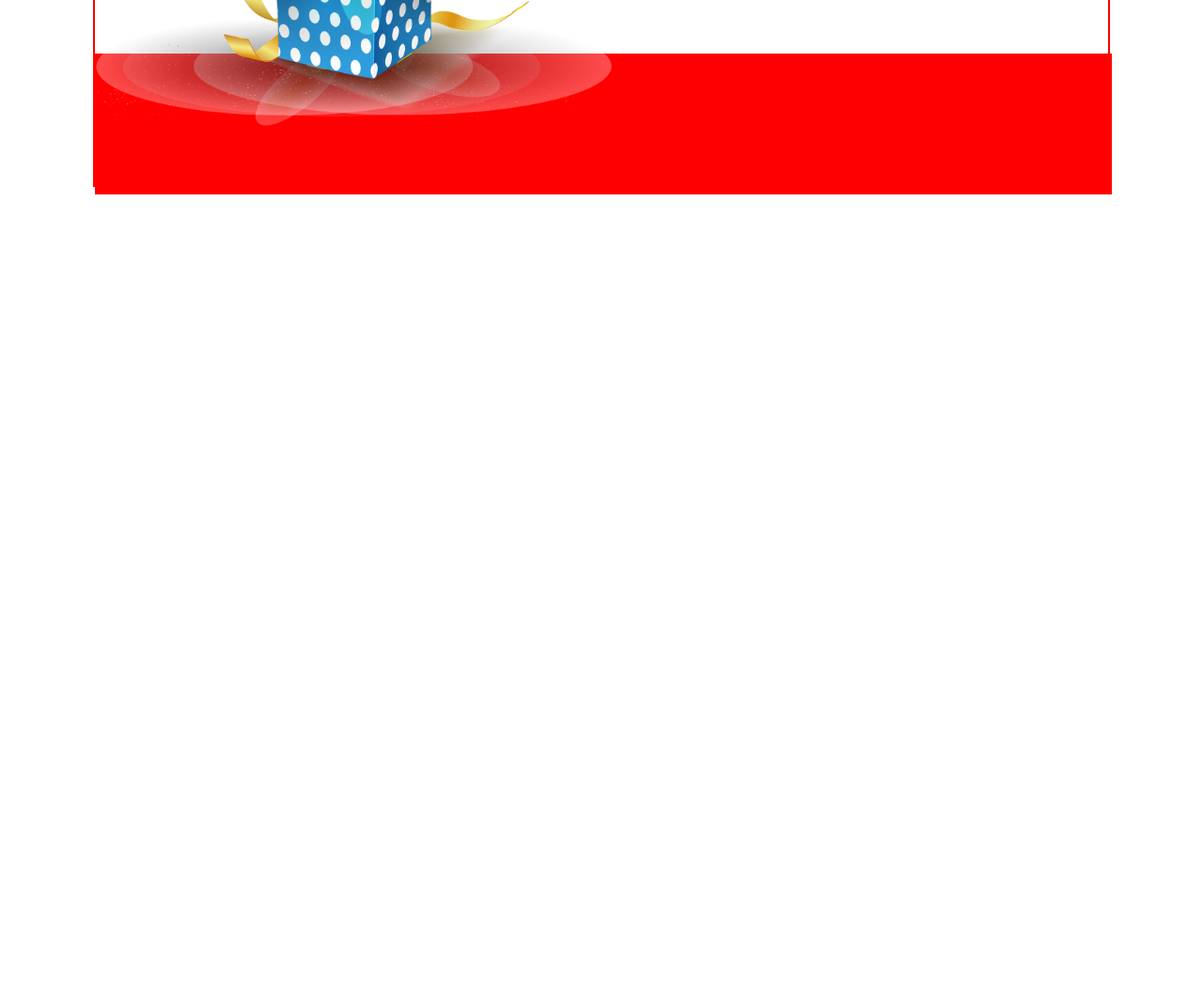
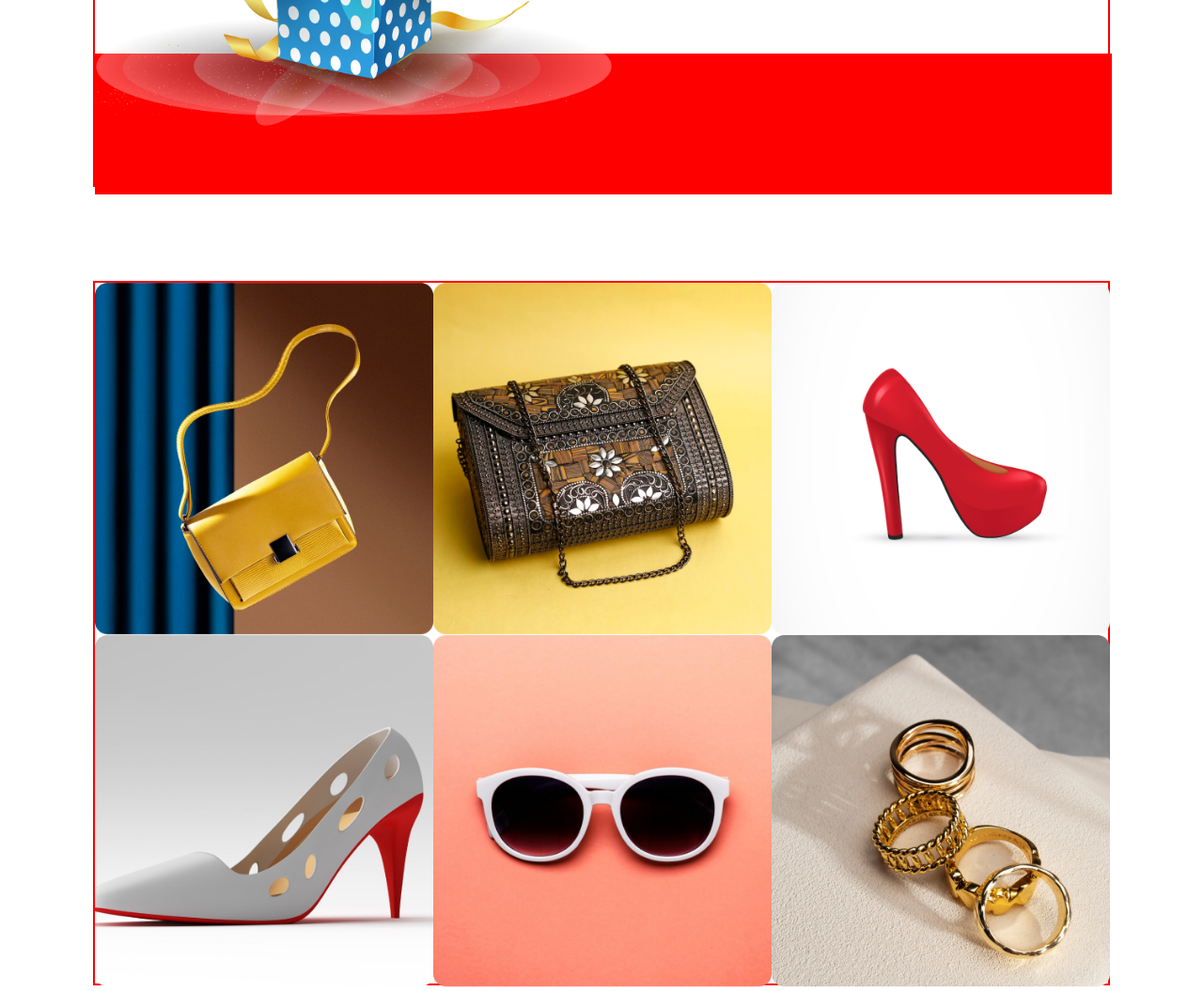
Before and after one commit to jahidhasan6676/new-year-projects, a plain HTML site: page index.html in a window 1280 px wide. Shown: the part 3639-4694 px from the top of the page at 94% size. Before the commit the page ends 3938 px from the top, so only its background shows below. Drawn offline with Linux system fonts and the light colour scheme.

Commit message:
added the marketplace pic

```diff
--- a/index.html
+++ b/index.html
@@ -95,6 +95,30 @@
             </div>
 
         </section>
+        <!--holiday part end-->
+        <!--marketplace part start-->
+        <section class="marketplace">
+            <div class="picture">
+                <img src="images/Rectangle 3.png">
+            </div>
+            <div class="picture">
+                <img src="images/Rectangle 4.png">
+            </div>
+            <div class="picture">
+                <img src="images/Rectangle 5.png">
+            </div>
+            <div class="picture">
+                <img src="images/Rectangle 6.png">
+            </div>
+            <div class="picture">
+                <img src="images/Rectangle 7.png">
+            </div>
+            <div class="picture">
+                <img src="images/Rectangle 8.png">
+            </div>
+
+
+        </section>
 
     </main>
     <footer>
--- a/style.css
+++ b/style.css
@@ -310,3 +310,21 @@ padding-right:430px;
     bottom:30%;
     left:60%;
 }
+/* marketplace style start */
+.marketplace{
+    width:1082px;
+    height:750px;
+    margin:0 auto;
+    border:2px solid red;
+    display:grid;
+    grid-template-columns: repeat(3,1fr);
+
+}
+.picture{
+    width:360px;
+    height:375px;
+}
+.picture img{
+    width:100%;
+    height:100%;
+}
```
